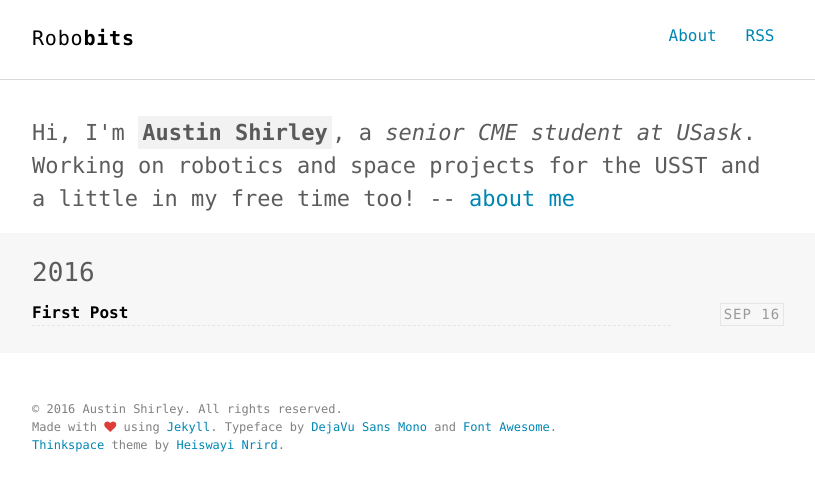
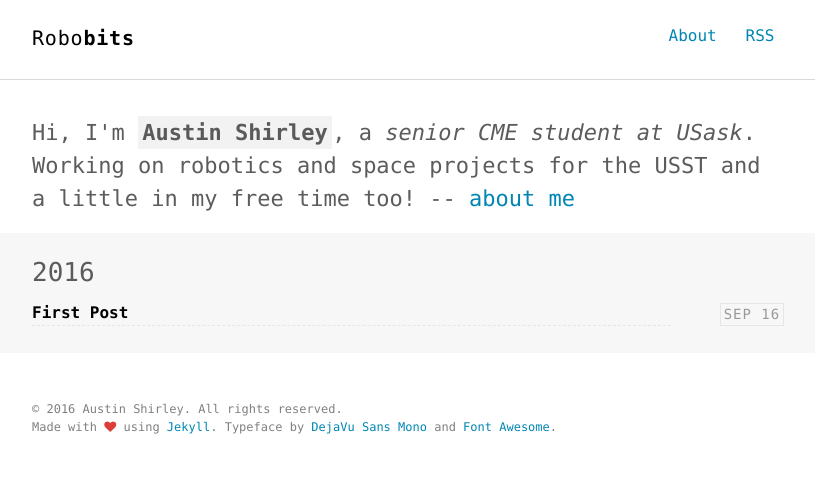
Before and after one commit to ausshir/ausshir.github.io, a Jekyll site: the page built from index.html, in a window 1280 px wide. Shown: the top 491 px of the page, without its empty margins (232-1047 px from the left). Built offline with Jekyll 4.4.1, drawn with Linux system fonts in a browser that asks for light colours.

Commit message:
Update footer.html

```diff
--- a/_includes/footer.html
+++ b/_includes/footer.html
@@ -2,6 +2,5 @@
   <div class="container">
     <small class="block">&copy; {{ site.time | date: '%Y' }} {{ site.author.name }}. All rights reserved.</small>
     <small class="block">Made with <i class="fa fa-heart" aria-hidden="true" style="color:#DD3D36"></i> using <a href="http://jekyllrb.com/">Jekyll</a>. Typeface by <a href="https://www.fontsquirrel.com/fonts/dejavu-sans-mono">DejaVu Sans Mono</a> and <a href="http://fontawesome.io/">Font Awesome</a>.</small>
-    <small><a href="https://github.com/heiswayi/thinkspace">Thinkspace</a> theme by <a href="http://heiswayi.github.io/">Heiswayi Nrird</a>.</small>
   </div>
 </footer>
```
